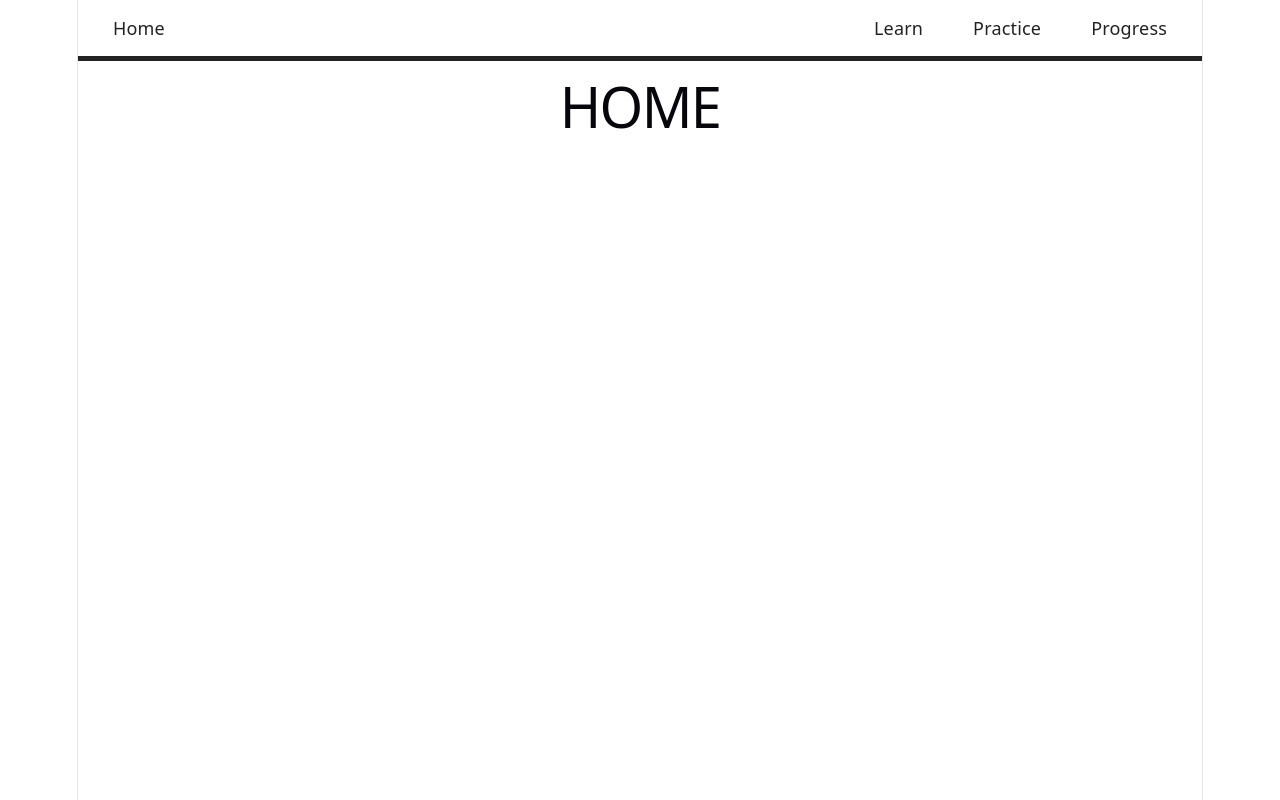
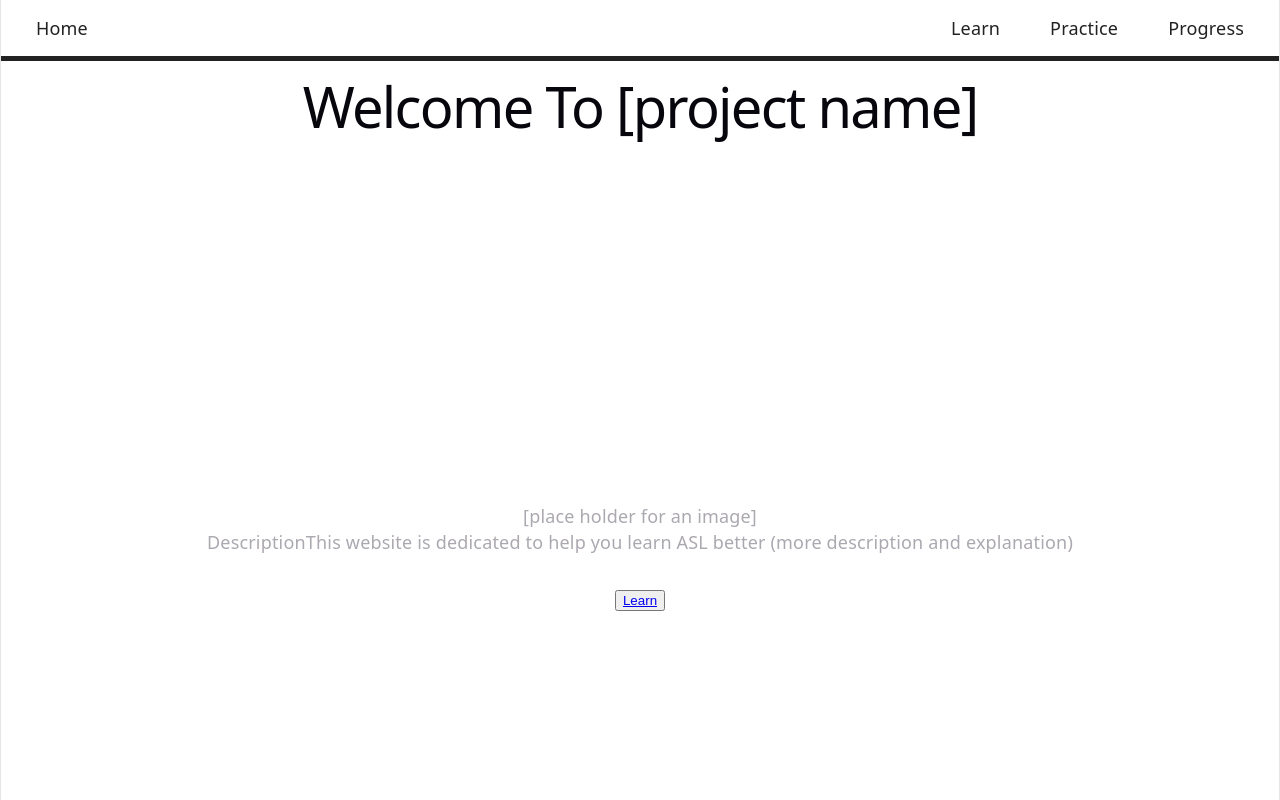
Before and after one commit to allebasirq/WEECSASLProject, a React (Vite) app in the folder weecs-asl-practice/: page / in a window 1280 px wide. Built offline with nearby package versions, Linux system fonts and the light colour scheme.

Commit message:
frontend: border styling fixed, laid out part of home page, ad ded letterCard componenet for LearnPage

```diff
--- /dev/null
+++ b/weecs-asl-practice/src/components/LetterCard.jsx
@@ -0,0 +1,6 @@
+// letter cards for the learn page
+
+export default function LetterCard()
+{
+
+}
--- a/weecs-asl-practice/src/pages/Home.jsx
+++ b/weecs-asl-practice/src/pages/Home.jsx
@@ -1,5 +1,7 @@
 import '../styling/home.css'
 import NavBar from '../components/NavBar';
+import { Link } from 'react-router-dom'
+
 
 
 function Home()
@@ -8,10 +10,36 @@ function Home()
 
     <main>
         <NavBar/>
-        <h1>HOME</h1>
+
+        <h1>Welcome To [project name]</h1>
+
+        <div id="description">
+            <p>[place holder for an image]</p>
+            <p>DescriptionThis website is dedicated to help you learn ASL better
+                (more description and explanation)</p>
+        </div>
+
+        <div>
+            <Button/>
+
+        </div>
     </main>
 
     );
 }
 
+function Button() {
+
+    function handleClick()
+    {
+
+    }
+
+  return (
+    <button onClick={handleClick}>
+      <Link  to="/learn">Learn</Link>
+    </button>
+  );
+}
+
 export default Home
--- a/weecs-asl-practice/src/pages/Learn.jsx
+++ b/weecs-asl-practice/src/pages/Learn.jsx
@@ -1,5 +1,6 @@
 import '../styling/learn.css'
 import NavBar from '../components/NavBar'
+import LetterCard from '../components/LetterCard'
 
 
 function Learn()
@@ -9,6 +10,8 @@ function Learn()
     <main>
         <NavBar/>
         <h1>LEARN</h1>
+
+        <LetterCard/>
     </main>
 
     );
--- a/weecs-asl-practice/src/styling/home.css
+++ b/weecs-asl-practice/src/styling/home.css
@@ -1 +1,13 @@
 /* styling for home page */
+
+/* TITLE BOX */
+
+
+/* DESCRIPTION BOX */
+#description
+{
+    margin-top: 30%;
+    margin-bottom: 30px;
+}
+
+/* BUTTON STYLING  */
--- a/weecs-asl-practice/src/styling/index.css
+++ b/weecs-asl-practice/src/styling/index.css
@@ -57,7 +57,7 @@ body {
 }
 
 #root {
-  width: 1126px;
+  width: 100%;
   max-width: 100%;
   margin: 0 auto;
   text-align: center;
```
